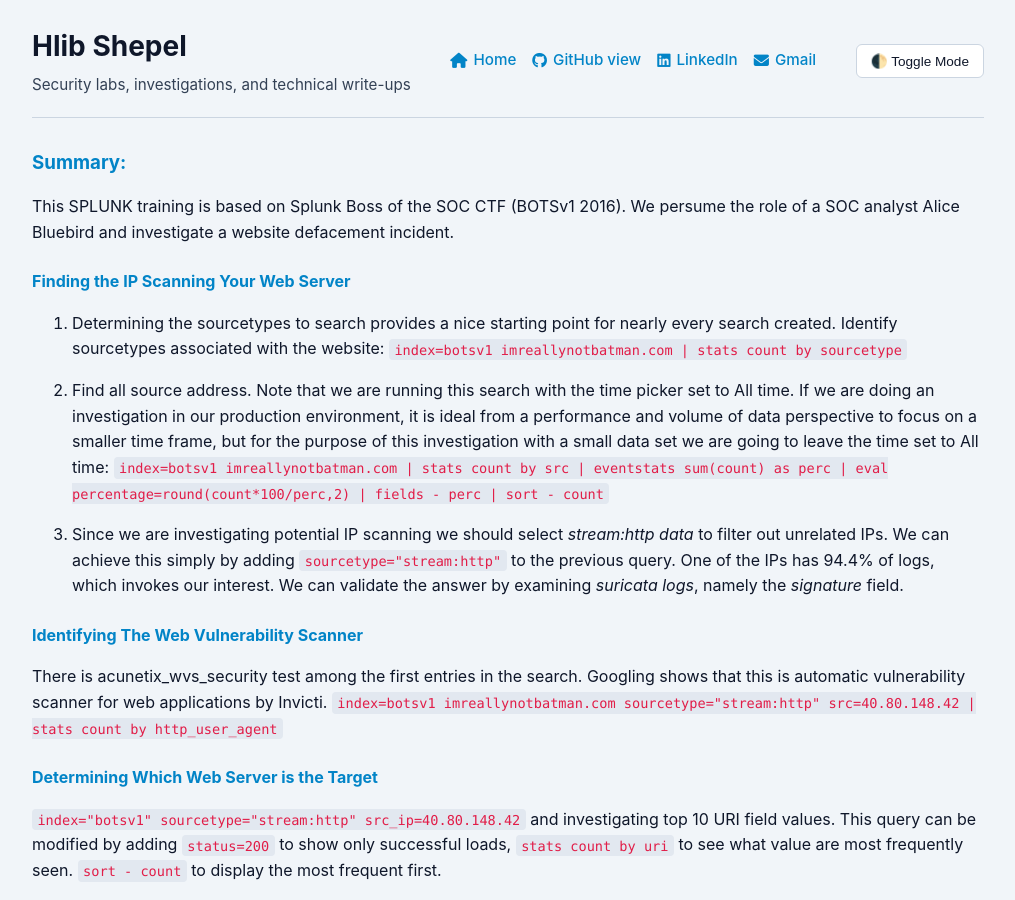
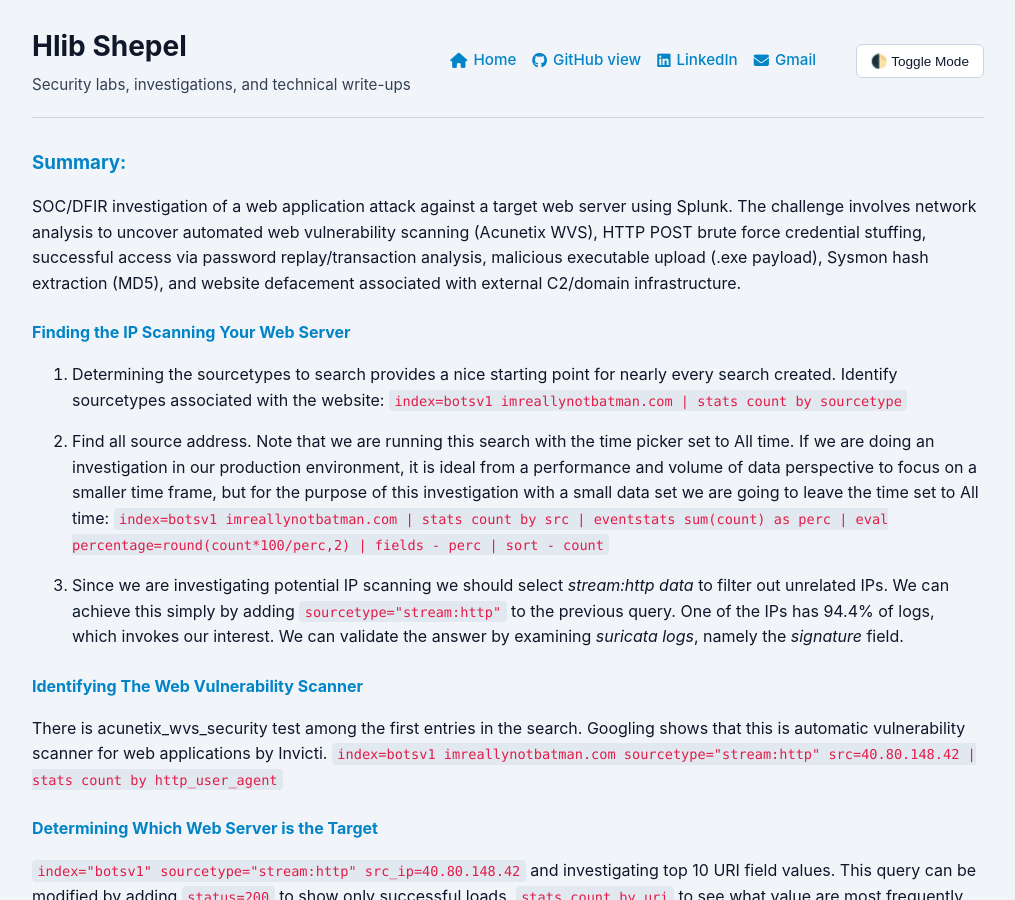
Before and after one commit to Glebius01/Glebius01.github.io, a Jekyll site: the page built from Labs/bots-advanced-persistence.md, in a window 1280 px wide and 900 px high. Shown: the whole window, without its empty margins (132-1147 px from the left). Built offline with Jekyll 4.4.1, drawn with Linux system fonts in a browser that asks for light colours.

Commit message:
Revise investigation description and summary
Updated the description and summary of the SOC/DFIR investigation to focus on uncovering the attacker's persistence mechanism and C2 communication.

```diff
--- a/Labs/bots-advanced-persistence.md
+++ b/Labs/bots-advanced-persistence.md
@@ -7,11 +7,11 @@
 - DFIR
 - Network Traffic Analysis
 - Windows
-description: "SOC/DFIR investigation of a web application attack against a target web server using Splunk (BOTSv1 2016 dataset). The challenge involves analyzing stream:http, suricata, XmlWinEventLog:Microsoft-Windows-Sysmon/Operational, and DNS logs to uncover automated web vulnerability scanning (Acunetix WVS), HTTP POST brute force credential stuffing, successful access via password replay/transaction analysis, malicious executable upload (.exe payload), Sysmon hash extraction (MD5), and website defacement associated with external C2/domain infrastructure."
+description: "DFIR investigation in Splunk SIEM in response to the website defacement that aims to uncover the attacker's persistence mechanism and C2 communication."
 ---
 
 ### Summary:
-This SPLUNK training is based on Splunk Boss of the SOC CTF (BOTSv1 2016). We persume the role of a SOC analyst Alice Bluebird and investigate a website defacement incident.
+SOC/DFIR investigation of a web application attack against a target web server using Splunk. The challenge involves network analysis to uncover automated web vulnerability scanning (Acunetix WVS), HTTP POST brute force credential stuffing, successful access via password replay/transaction analysis, malicious executable upload (.exe payload), Sysmon hash extraction (MD5), and website defacement associated with external C2/domain infrastructure.
 
 #### Finding the IP Scanning Your Web Server
 
```
